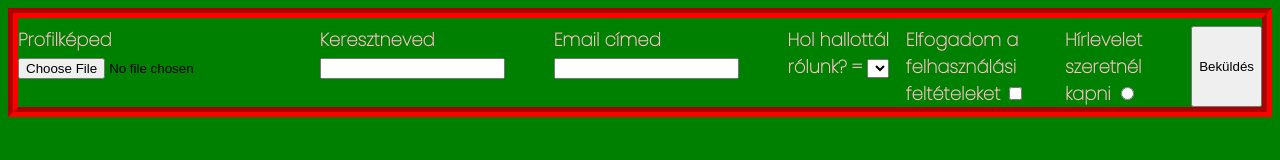
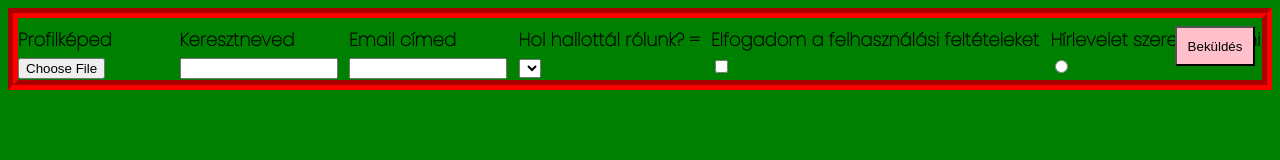
Before and after one commit to ormate99/w7-practices, a plain HTML site: page index.html in a window 1280 px wide. Drawn offline with Linux system fonts and the light colour scheme.

Commit message:
final changes added

```diff
--- a/style.css
+++ b/style.css
@@ -18,7 +18,32 @@ form {
 
 }
 
+label{
+    display: block;
+    font-weight: bold;
+}
 
-label {
-    color:pink;
+input[type="email"]{
+    width: 150px;
 }
+
+input[type="text"]{
+    width: 150px;
+}
+
+input[type=file]{
+    width: 150px;
+    color:transparent;
+}
+
+button{
+    width: 80px;
+    height: 40px;
+    right: 25px;
+    position: absolute;
+    background-color: pink
+}
+
+input:focus{
+    background-color: gray;
+}
```
